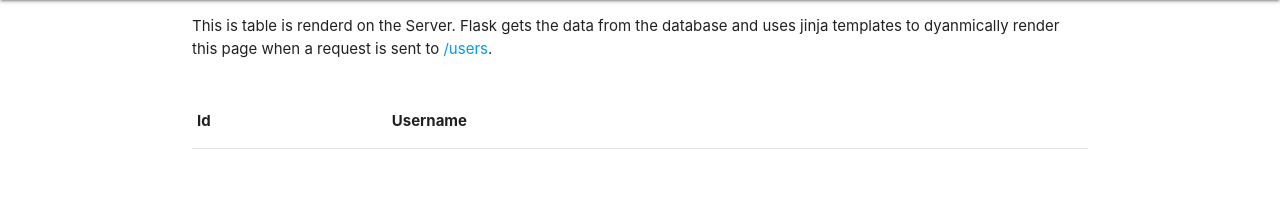
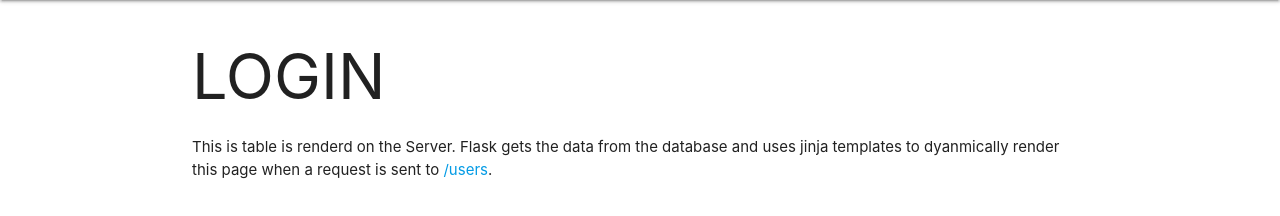
Before and after one commit to Funky-UWI/FarmerMarket3603, a Flask app: page /login in a window 1280 px wide. Shown: the part 64-280 px from the top of the page. Run offline with Flask 2, Linux system fonts and the light colour scheme; lists and menus that the app fills with data are empty.

Commit message:
other changes

```diff
--- a/App/main.py
+++ b/App/main.py
@@ -19,6 +19,7 @@ from App.views import (
     farmer_views,
     index_views
 )
+from App.views.index import login
 
 # New views must be imported and added to this list
 
@@ -67,6 +68,7 @@ def create_app(config={}):
     setup_jwt(app)
     # session based
     login_manager.init_app(app)
+    login_manager.login_view="login"
     app.app_context().push()
     return app
 
--- a/App/templates/login.html
+++ b/App/templates/login.html
@@ -5,6 +5,7 @@
 {{ super() }}
 
 {% block content %}
+<h1>LOGIN</h1>
     <div class="row">
         <p>
             This is table is renderd on the Server. Flask gets the data from the database and uses jinja templates to dyanmically render this page when a request is sent to <a href="/users">/users</a>.
--- a/App/views/index.py
+++ b/App/views/index.py
@@ -1,9 +1,11 @@
 from operator import index
 from flask import Blueprint, redirect, render_template, request, send_from_directory
+from flask_login import current_user, login_required
 from App.controllers import *
 
 index_views = Blueprint('index_views', __name__, template_folder='../templates')
 
+@login_required
 @index_views.route('/', methods=['GET'])
 def index_page():
     listings = get_all_listings_json()
```
